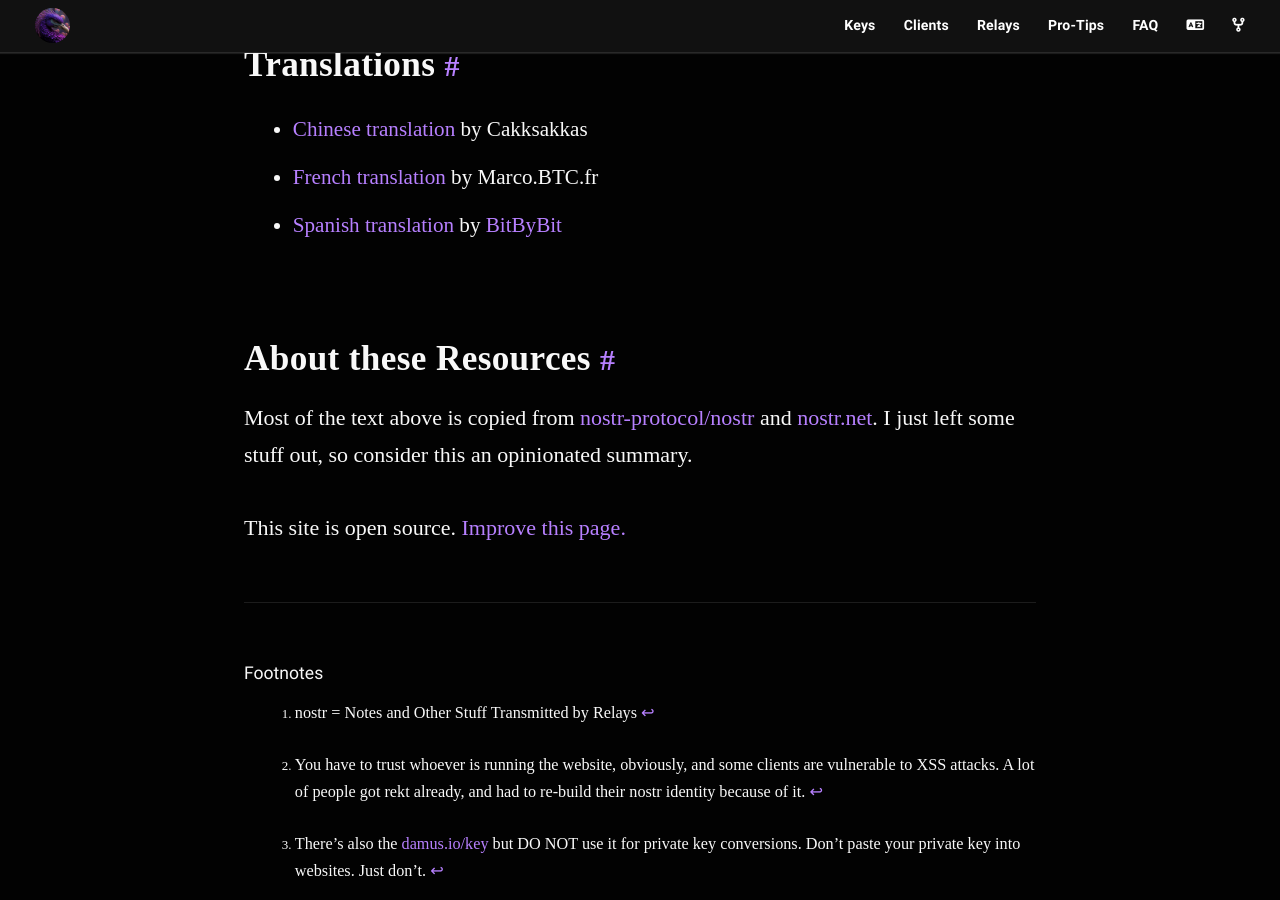
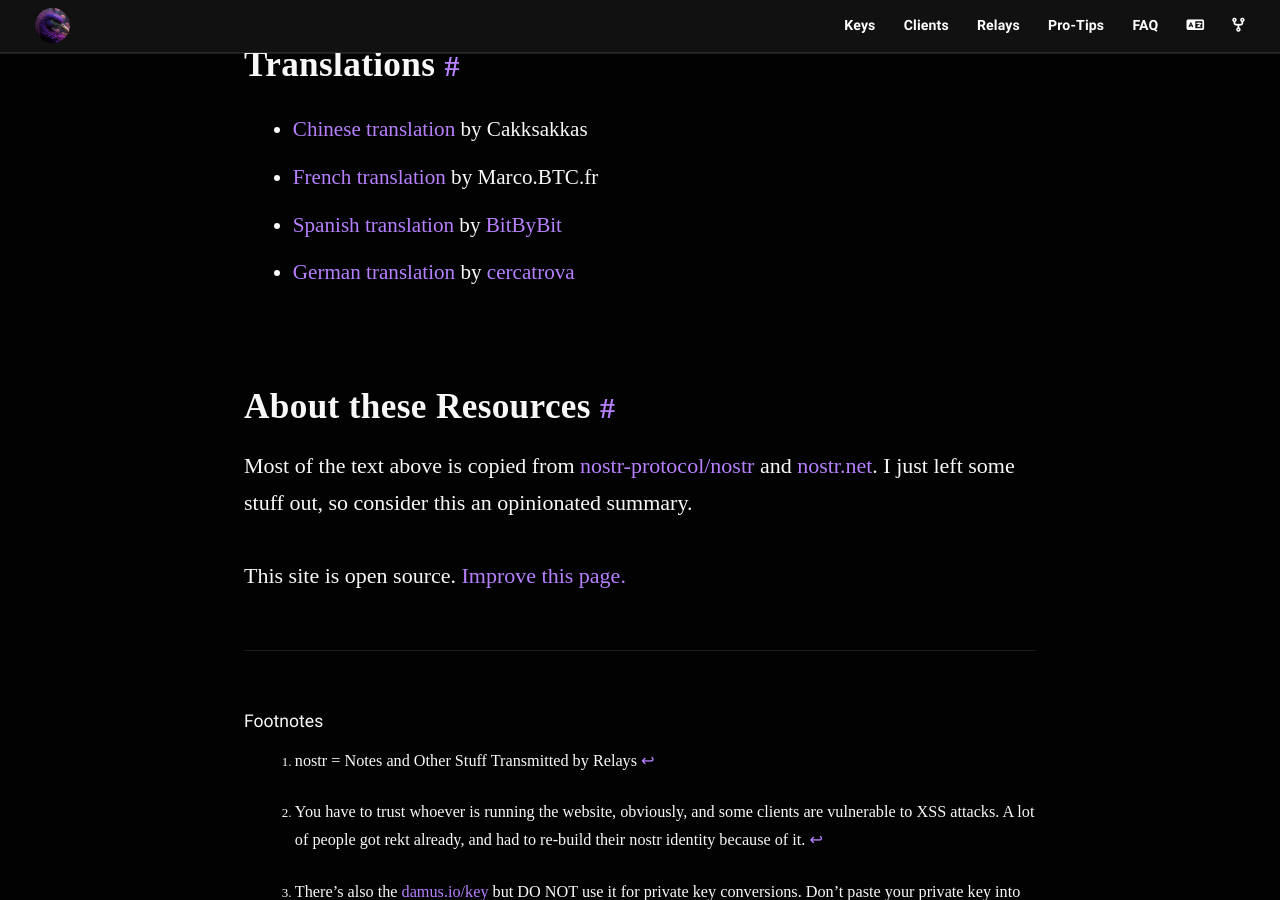
Before and after one commit to nostr-resources/nostr-resources.github.io, a Jekyll site: the page built from index.md, in a window 1280 px wide and 900 px high, scrolled down 9778 px. Built offline with Jekyll 4.4.1, drawn with Linux system fonts in a browser that asks for light colours; some web fonts are replaced.

Commit message:
Add German translation (#14)
add german translation

```diff
--- a/index.md
+++ b/index.md
@@ -246,6 +246,7 @@ You are encouraged to report bugs and create PRs!
 - [Chinese translation](https://mp.weixin.qq.com/s/RoO-oOgGAXpcGyjD8IYBdw) by Cakksakkas
 - [French translation](https://nostr.fr) by Marco.BTC.fr
 - [Spanish translation](https://bitcoinnostr.com/recursos-de-nostr/) by [BitByBit](https://nostr.guru/p/npub1luhyzgce7qtcs6r6v00ryjxza8av8u4dzh3avg0zks38tjktnmxspxq903)
+- [German translation](https://nostr-info.de) by [cercatrova](https://nostr.guru/p/npub1nxzp3zn90r44z07aeajc7wyah4fju49c9d3g45mxvmm64rmnrdusffch7m)
 
 ## About these Resources
 
```
